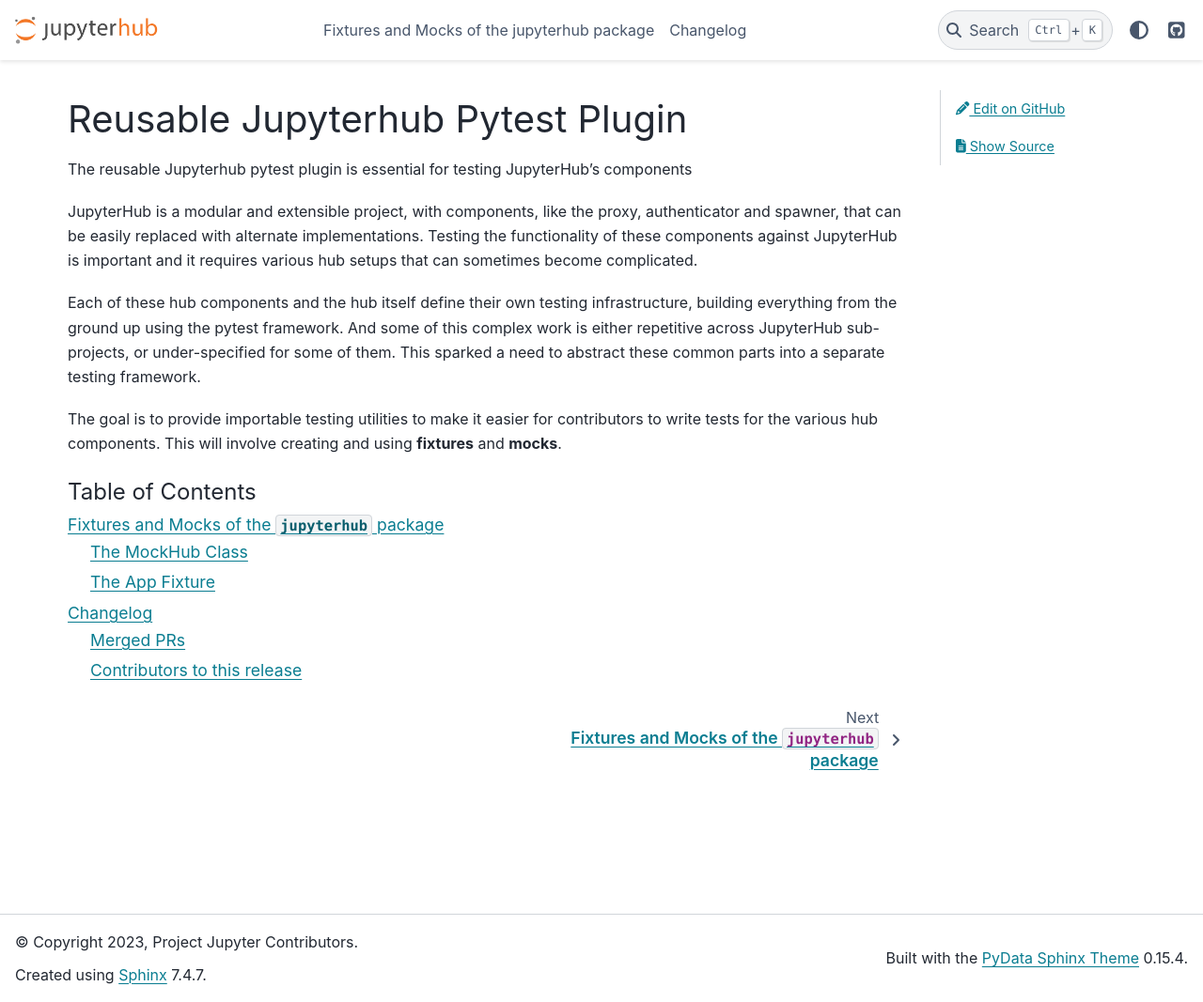
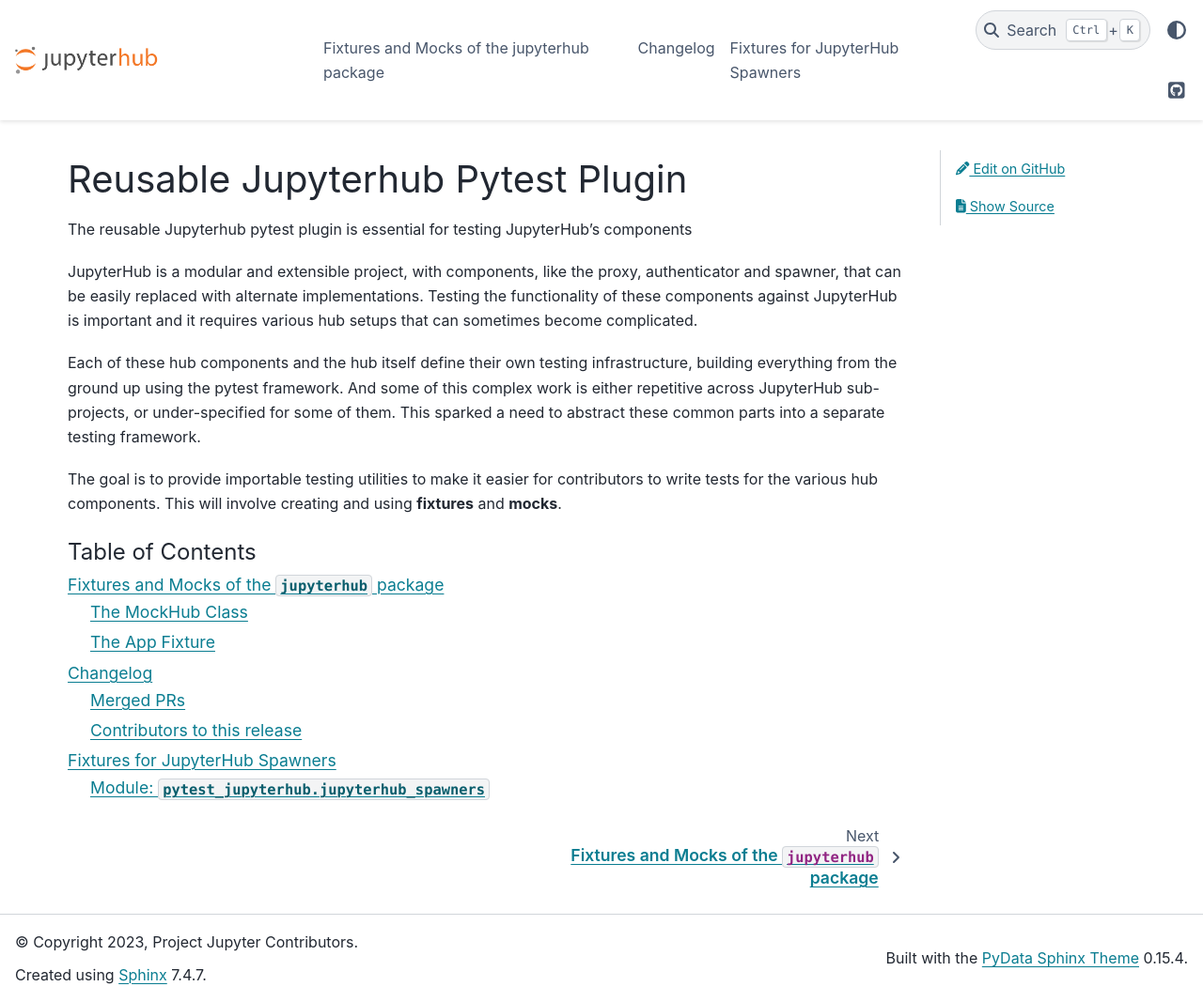
Before and after one commit to jupyterhub/pytest-jupyterhub, a Sphinx documentation site: the page built from docs/source/index.md, in a window 1280 px wide and 1067 px high. Shown: the whole window at 94% size. Built offline with Sphinx 7.4.7 and the PyData theme 0.15.4, drawn with Linux system fonts in a browser that asks for light colours.

Commit message:
add jupyterhub_spawners source file in index.md

````diff
--- a/docs/source/conf.py
+++ b/docs/source/conf.py
@@ -36,6 +36,7 @@
 # ones.
 # Add more extensions based on needs here
 extensions = [
+    "sphinx.ext.autodoc",
     "autodoc_traits",
     "sphinx_copybutton",
     "myst_parser",
--- a/docs/source/index.md
+++ b/docs/source/index.md
@@ -15,6 +15,7 @@
 :caption: Table of Contents
 fixtures
 changelog
+jupyterhub_spawners
 ```
 
 <!-- testing -->
````
